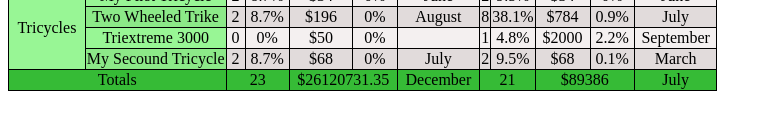
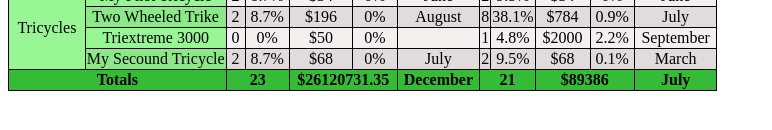
Before and after one commit to Kiran2821996/table, a plain HTML site: page index.html in a window 1280 px wide. Shown: the part 212-342 px from the top of the page, without its empty margins (0-772 px from the left). Drawn offline with Linux system fonts and the light colour scheme.

Commit message:
Add files via upload
edited td to th in tfoot

```diff
--- a/index.html
+++ b/index.html
@@ -191,13 +191,13 @@
 
       <tfoot>
         <tr>
-          <td colspan="2">Totals</td>
-          <td colspan="2">23</td>
-          <td colspan="2">$26120731.35</td>
-          <td>December</td>
-          <td colspan="2">21</td>
-          <td colspan="2">$89386</td>
-          <td>July</td>
+          <th colspan="2">Totals</th>
+          <th colspan="2">23</th>
+          <th colspan="2">$26120731.35</th>
+          <th>December</th>
+          <th colspan="2">21</th>
+          <th colspan="2">$89386</th>
+          <th>July</th>
         </tr>
       </tfoot>
     </table>
```
